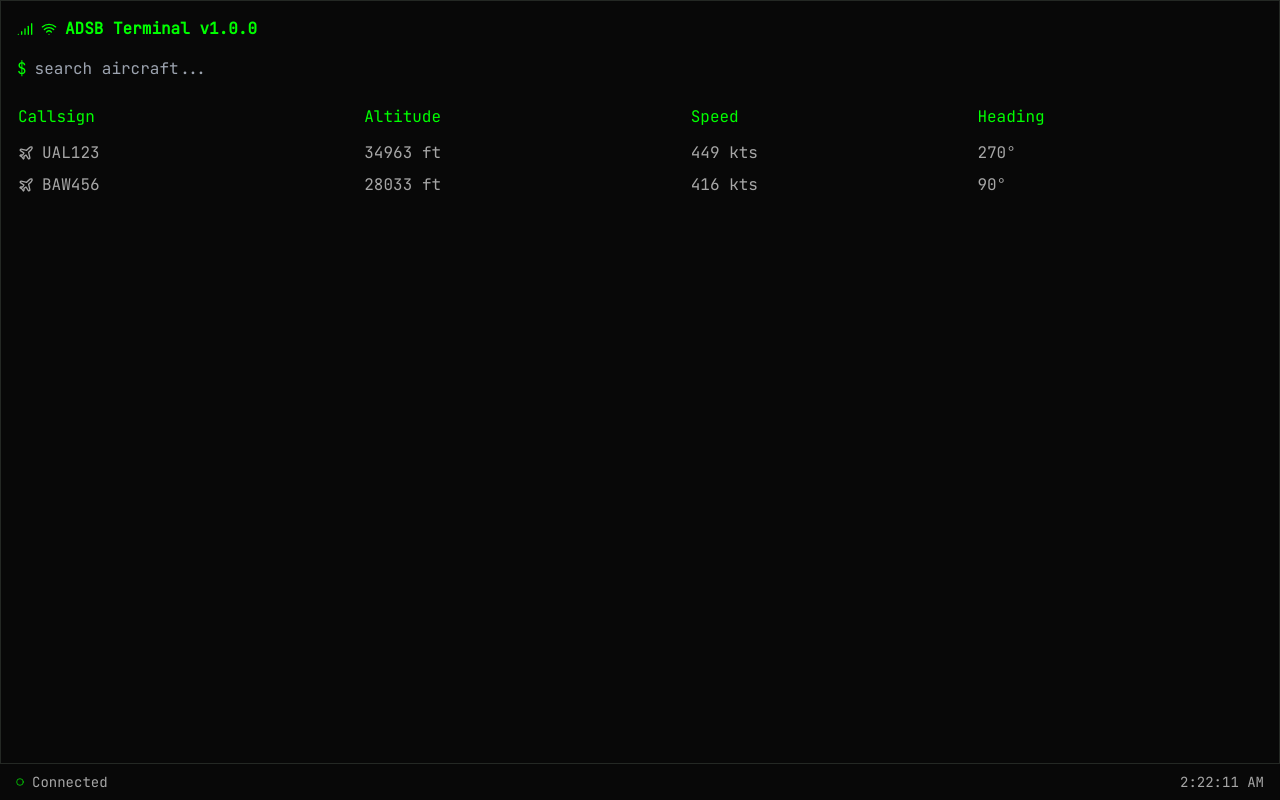
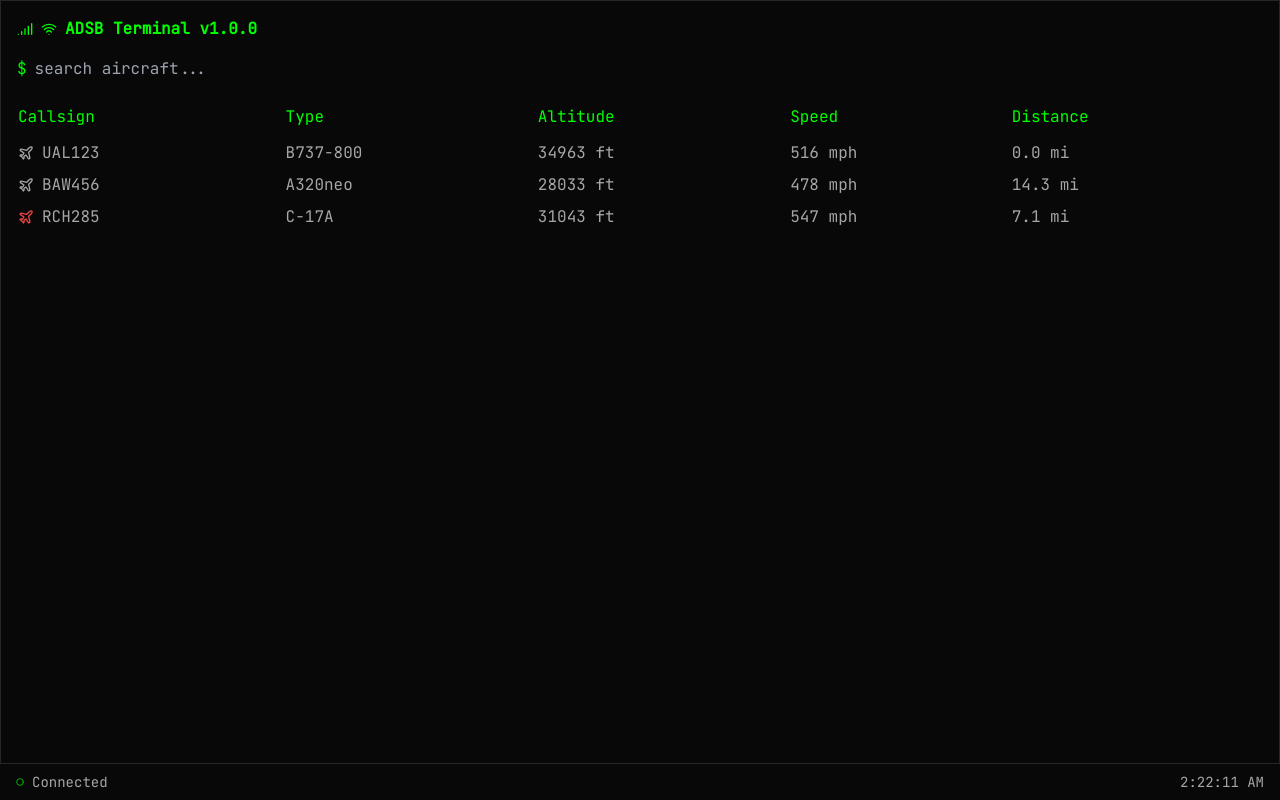
Before and after one commit to WPTK/skywatcher-tui, a React (Vite) app: page / in a window 1280 px wide. Built offline with nearby package versions, Linux system fonts and the light colour scheme.

Commit message:
Enhance Aircraft Detail Display
Add distance from user coordinates, display speed in mph, and include aircraft type and military designation.

```diff
--- a/src/components/AircraftDetail.tsx
+++ b/src/components/AircraftDetail.tsx
@@ -1,37 +1,60 @@
 
 import { X } from "lucide-react";
+import type { Aircraft } from "@/pages/Index";
 
-interface Aircraft {
-  id: string;
-  callsign: string;
-  altitude: number;
-  speed: number;
-  heading: number;
-  lat: number;
-  lon: number;
-}
+const calculateDistance = (lat1: number, lon1: number, lat2: number, lon2: number): number => {
+  const R = 3959; // Radius of the Earth in miles
+  const dLat = (lat2 - lat1) * (Math.PI / 180);
+  const dLon = (lon2 - lon1) * (Math.PI / 180);
+  const a =
+    Math.sin(dLat / 2) * Math.sin(dLat / 2) +
+    Math.cos(lat1 * (Math.PI / 180)) * Math.cos(lat2 * (Math.PI / 180)) *
+    Math.sin(dLon / 2) * Math.sin(dLon / 2);
+  const c = 2 * Math.atan2(Math.sqrt(a), Math.sqrt(1 - a));
+  return R * c;
+};
 
 export const AircraftDetail = ({
   aircraft,
   onClose,
+  userLocation,
 }: {
   aircraft: Aircraft | null;
   onClose: () => void;
+  userLocation: { lat: number; lon: number };
 }) => {
   if (!aircraft) return null;
+
+  const distance = calculateDistance(
+    userLocation.lat,
+    userLocation.lon,
+    aircraft.lat,
+    aircraft.lon
+  );
 
   return (
     <div className={`aircraft-detail ${!aircraft ? "closed" : ""}`}>
       <div className="flex justify-between items-center mb-4">
-        <h2 className="text-primary font-bold">{aircraft.callsign}</h2>
+        <h2 className="text-primary font-bold">
+          {aircraft.callsign}
+          {aircraft.isMilitary && <span className="text-red-500 ml-2">(Military)</span>}
+        </h2>
         <button onClick={onClose} className="text-muted-foreground hover:text-foreground">
           <X size={16} />
         </button>
       </div>
       <div className="space-y-4">
         <div>
+          <div className="text-muted-foreground">Type</div>
+          <div>{aircraft.type}</div>
+        </div>
+        <div>
           <div className="text-muted-foreground">Position</div>
           <div>{`${aircraft.lat.toFixed(4)}°N, ${aircraft.lon.toFixed(4)}°E`}</div>
+        </div>
+        <div>
+          <div className="text-muted-foreground">Distance</div>
+          <div>{distance.toFixed(1)} mi</div>
         </div>
         <div>
           <div className="text-muted-foreground">Altitude</div>
@@ -39,7 +62,7 @@ export const AircraftDetail = ({
         </div>
         <div>
           <div className="text-muted-foreground">Speed</div>
-          <div>{aircraft.speed} kts</div>
+          <div>{Math.round(aircraft.speed * 1.15)} mph</div>
         </div>
         <div>
           <div className="text-muted-foreground">Heading</div>
--- a/src/components/AircraftList.tsx
+++ b/src/components/AircraftList.tsx
@@ -1,16 +1,7 @@
 
 import { useEffect, useState } from "react";
 import { Plane } from "lucide-react";
-
-interface Aircraft {
-  id: string;
-  callsign: string;
-  altitude: number;
-  speed: number;
-  heading: number;
-  lat: number;
-  lon: number;
-}
+import type { Aircraft } from "@/pages/Index";
 
 const mockAircraft: Aircraft[] = [
   {
@@ -21,6 +12,8 @@ const mockAircraft: Aircraft[] = [
     heading: 270,
     lat: 51.5074,
     lon: -0.1278,
+    type: "B737-800",
+    isMilitary: false,
   },
   {
     id: "2",
@@ -30,15 +23,46 @@ const mockAircraft: Aircraft[] = [
     heading: 90,
     lat: 51.4700,
     lon: -0.4543,
+    type: "A320neo",
+    isMilitary: false,
+  },
+  {
+    id: "3",
+    callsign: "RCH285",
+    altitude: 31000,
+    speed: 480,
+    heading: 180,
+    lat: 51.6000,
+    lon: -0.2000,
+    type: "C-17A",
+    isMilitary: true,
   },
 ];
 
-export const AircraftList = ({ onSelect }: { onSelect: (aircraft: Aircraft) => void }) => {
+// Haversine formula to calculate distance between two points
+const calculateDistance = (lat1: number, lon1: number, lat2: number, lon2: number): number => {
+  const R = 3959; // Radius of the Earth in miles
+  const dLat = (lat2 - lat1) * (Math.PI / 180);
+  const dLon = (lon2 - lon1) * (Math.PI / 180);
+  const a =
+    Math.sin(dLat / 2) * Math.sin(dLat / 2) +
+    Math.cos(lat1 * (Math.PI / 180)) * Math.cos(lat2 * (Math.PI / 180)) *
+    Math.sin(dLon / 2) * Math.sin(dLon / 2);
+  const c = 2 * Math.atan2(Math.sqrt(a), Math.sqrt(1 - a));
+  return R * c;
+};
+
+export const AircraftList = ({
+  onSelect,
+  userLocation
+}: {
+  onSelect: (aircraft: Aircraft) => void;
+  userLocation: { lat: number; lon: number };
+}) => {
   const [aircraft, setAircraft] = useState<Aircraft[]>([]);
   const [searchTerm, setSearchTerm] = useState("");
 
   useEffect(() => {
-    // Simulating real-time updates
     setAircraft(mockAircraft);
     const interval = setInterval(() => {
       setAircraft((prev) =>
@@ -73,9 +97,10 @@ export const AircraftList = ({ onSelect }: { onSelect: (aircraft: Aircraft) => v
         <thead>
           <tr>
             <th>Callsign</th>
+            <th>Type</th>
             <th>Altitude</th>
             <th>Speed</th>
-            <th>Heading</th>
+            <th>Distance</th>
           </tr>
         </thead>
         <tbody>
@@ -87,12 +112,20 @@ export const AircraftList = ({ onSelect }: { onSelect: (aircraft: Aircraft) => v
               style={{ animationDelay: `${index * 100}ms` }}
             >
               <td className="flex items-center gap-2">
-                <Plane size={16} />
+                <Plane size={16} className={a.isMilitary ? "text-red-500" : ""} />
                 {a.callsign}
               </td>
+              <td>{a.type}</td>
               <td>{a.altitude} ft</td>
-              <td>{a.speed} kts</td>
-              <td>{a.heading}°</td>
+              <td>{Math.round(a.speed * 1.15)} mph</td>
+              <td>
+                {calculateDistance(
+                  userLocation.lat,
+                  userLocation.lon,
+                  a.lat,
+                  a.lon
+                ).toFixed(1)} mi
+              </td>
             </tr>
           ))}
         </tbody>
--- a/src/pages/Index.tsx
+++ b/src/pages/Index.tsx
@@ -5,7 +5,7 @@ import { AircraftList } from "@/components/AircraftList";
 import { AircraftDetail } from "@/components/AircraftDetail";
 import { StatusBar } from "@/components/StatusBar";
 
-interface Aircraft {
+export interface Aircraft {
   id: string;
   callsign: string;
   altitude: number;
@@ -13,18 +13,25 @@ interface Aircraft {
   heading: number;
   lat: number;
   lon: number;
+  type: string;
+  isMilitary: boolean;
 }
 
 const Index = () => {
   const [selectedAircraft, setSelectedAircraft] = useState<Aircraft | null>(null);
+  const [userLocation, setUserLocation] = useState({ lat: 51.5074, lon: -0.1278 }); // Default to London
 
   return (
     <div className="min-h-screen bg-background text-foreground">
       <div className="terminal-window min-h-screen">
         <TerminalHeader />
-        <AircraftList onSelect={setSelectedAircraft} />
+        <AircraftList onSelect={setSelectedAircraft} userLocation={userLocation} />
       </div>
-      <AircraftDetail aircraft={selectedAircraft} onClose={() => setSelectedAircraft(null)} />
+      <AircraftDetail
+        aircraft={selectedAircraft}
+        onClose={() => setSelectedAircraft(null)}
+        userLocation={userLocation}
+      />
       <StatusBar />
     </div>
   );
```
